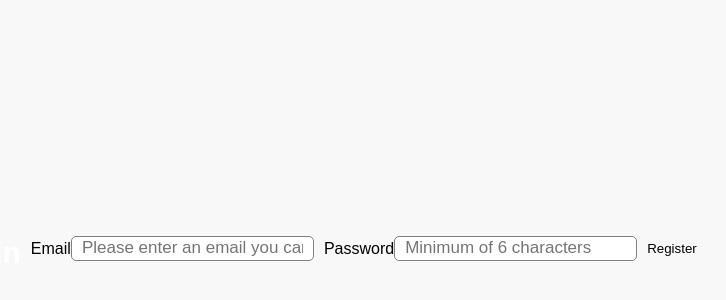
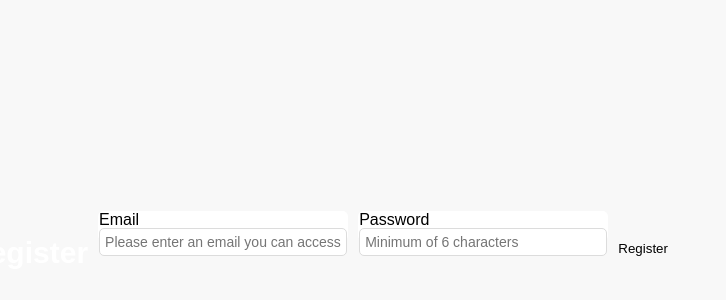
Before and after one commit to Tifejnr/twitter-outreach-website--makeicook, a React (Vite) app in the folder Frontend/: page /register in a window 1280 px wide. Shown: the part 152-452 px from the top of the page, without its empty margins (322-1048 px from the left). Built offline with nearby package versions, Linux system fonts and the light colour scheme.

Commit message:
validatio implementation

```diff
--- a/Frontend/src/App.jsx
+++ b/Frontend/src/App.jsx
@@ -26,7 +26,7 @@ export const LoginStatusContext =  createContext()
 
 function App() {
 
-  const [loggedIn, setLoggedIn] = useState(false)
+  const [loggedIn, setLoggedIn] = useState(true)
   return (
     <LoginStatusContext.Provider value={[loggedIn, setLoggedIn]}>
     <>
--- a/Frontend/src/JS functions/inputs-validations/email-validation.js
+++ b/Frontend/src/JS functions/inputs-validations/email-validation.js
@@ -1,3 +1,6 @@
+import setSuccess from "./set-success-noti";
+import setError from "./set-error-noti";
+
 const isValidEmailId = (email) => {
   const re =
     /^(([^<>()[\]\\.,;:\s@"]+(\.[^<>()[\]\\.,;:\s@"]+)*)|(".+"))@((\[[0-9]{1,3}\.[0-9]{1,3}\.[0-9]{1,3}\.[0-9]{1,3}\])|(([a-zA-Z\-0-9]+\.)+[a-zA-Z]{2,}))$/;
--- a/Frontend/src/JS functions/inputs-validations/password-validation.js
+++ b/Frontend/src/JS functions/inputs-validations/password-validation.js
@@ -1,3 +1,6 @@
+import setSuccess from "./set-success-noti";
+import setError from "./set-error-noti";
+
 export default function validatePassword(password, passwordId) {
   if (password === "") {
     setError(passwordId, "Password is required");
--- a/Frontend/src/JS functions/inputs-validations/set-succss-noti.js
+++ b/Frontend/src/JS functions/inputs-validations/set-success-noti.js
@@ -1,8 +1,7 @@
+const successColor = "#09c372";
+
 export default function setSuccess(element) {
-  const inputControl = element.parentElement;
   const errorDisplay = inputControl.querySelector(".error");
-
   errorDisplay.innerText = "";
-  inputControl.classList.add("success");
-  inputControl.classList.remove("error");
+  element.style.borderColor = successColor;
 }
--- a/Frontend/src/auth.css
+++ b/Frontend/src/auth.css
@@ -270,7 +270,7 @@ input,
   background-color: #fff;
   width: 97%;
   height: 3rem;
-  border: 0;
+  border: 1px solid transparent;
   outline: 0;
 }
 
@@ -286,14 +286,6 @@ input,
 .input-wrapper input:focus {
   outline: none;
   border: 0.2rem solid gray;
-}
-
-.input-wrapper.success input {
-  border-color: #09c372;
-}
-
-.input-wrapper.error input {
-  border-color: #ff3860;
 }
 
 .input-wrapper .error {
--- a/Frontend/src/compnents/Auth/Register/Register.jsx
+++ b/Frontend/src/compnents/Auth/Register/Register.jsx
@@ -1,12 +1,8 @@
 import React , {useContext, useState} from "react";
 import { useNavigate} from "react-router-dom";
 import { LoginStatusContext } from "../../../App";
-import { auth } from "../../../JS functions/FirebaseConfigs/firebase";
-import {getDoc, collection, addDoc, setDoc, deleteDoc, doc, updateDoc} from "firebase/firestore"
-import { db } from "../../../JS functions/FirebaseConfigs/firebase";
-import { createUserWithEmailAndPassword,  updateProfile } from "firebase/auth";
-import uidToServer from "../../../JS functions/uid-to-server/UidToServer";
-const collectionName= "Users"
+import validateInputs from "../../../JS functions/inputs-validations/overall-val-func";
+
 
 
 export default function Register() {
@@ -14,27 +10,35 @@ export default function Register() {
   const [password, setPassword] = useState("")
   const navigate = useNavigate();
 
-  const emailId = document.getElementById("emailId")
-  const passwordId = document.getElementById("passwordId")
 
 
   const sendInfoToServer = async (e)=> {
     e.preventDefault();
-    try {
 
+  const emailId = document.getElementById("emailId")
+  const passwordId = document.getElementById("passwordId")
+  try {
+   const paramsObj = {
+    email,
+    emailId,
+    password,
+    passwordId
+    }
+
+if(validateInputs(paramsObj)) return console.log("Yooooh")
 
 //Add properties to user data inside firestore cloud
-    const propsToAdd = {
-      isPaid: false,
-      credits: 5,
-      trello_token: "NA"
-    }
+  //   const propsToAdd = {
+  //     isPaid: false,
+  //     credits: 5,
+  //     trello_token: "NA"
+  //   }
 
-  const userDocRef = doc(db, collectionName, user.uid)
-  await setDoc(userDocRef, propsToAdd)
-    console.log(user.uid)
-     setLoggedInStatus(true)
-     navigate('/');
+  // const userDocRef = doc(db, collectionName, user.uid)
+  // await setDoc(userDocRef, propsToAdd)
+  //   console.log(user.uid)
+  //    setLoggedInStatus(true)
+  //    navigate('/');
 
 
     } catch (error) {
@@ -46,16 +50,16 @@ export default function Register() {
   return (
    <section>
     <form action="" onSubmit={sendInfoToServer}>
-      <h1>Login</h1>
+      <h1>Register</h1>
 
-      <fieldset>
+      <fieldset className="input-wrapper">
         <label htmlFor="emailId">Email</label>
         <input type="email" placeholder="Please enter an email you can access" id="emailId" value={email}
            onChange={(e)=> setEmail(e.target.value)}
         />
         <p className="error"></p>
       </fieldset>
-      <fieldset>
+      <fieldset className="input-wrapper">
         <label htmlFor="passwordId">Password</label>
         <input type="password" placeholder="Minimum of 6 characters" id="passwordId" value={password}
                  onChange={(e)=> setPassword(e.target.value)}
```
